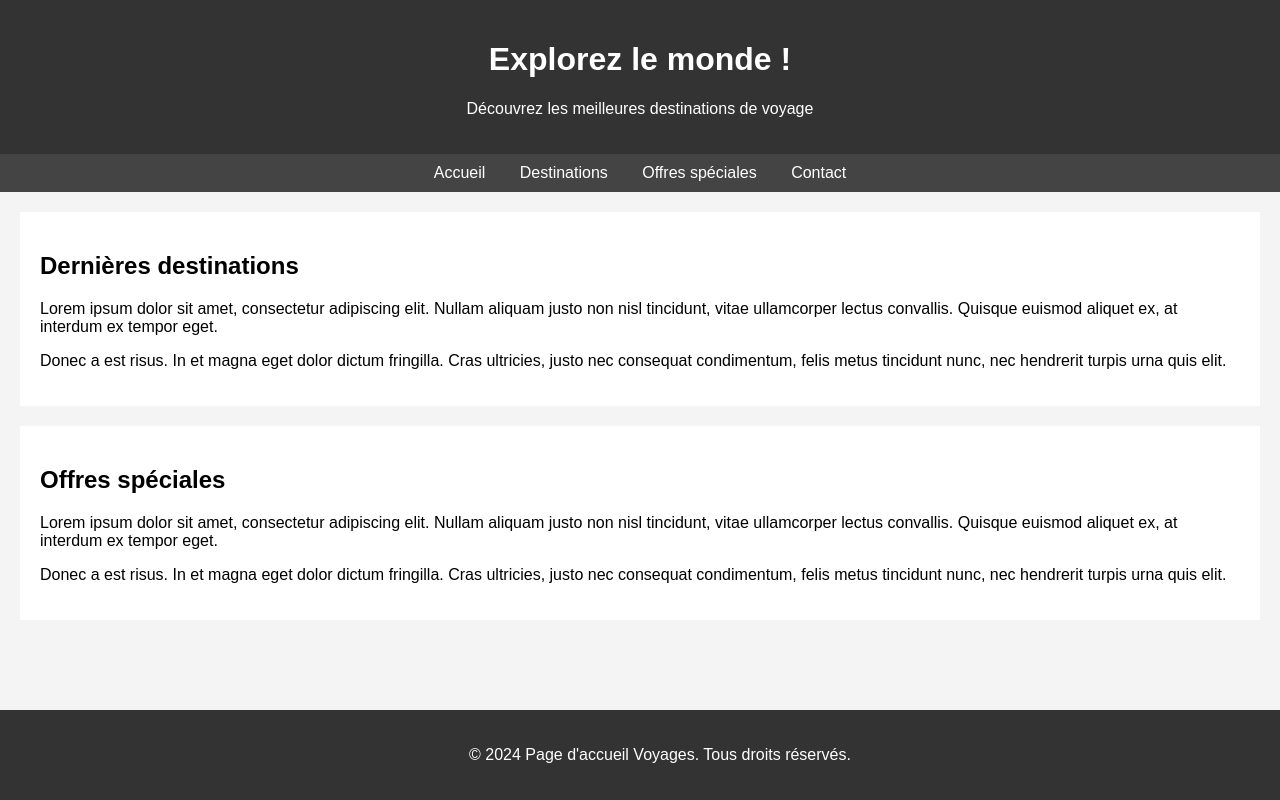
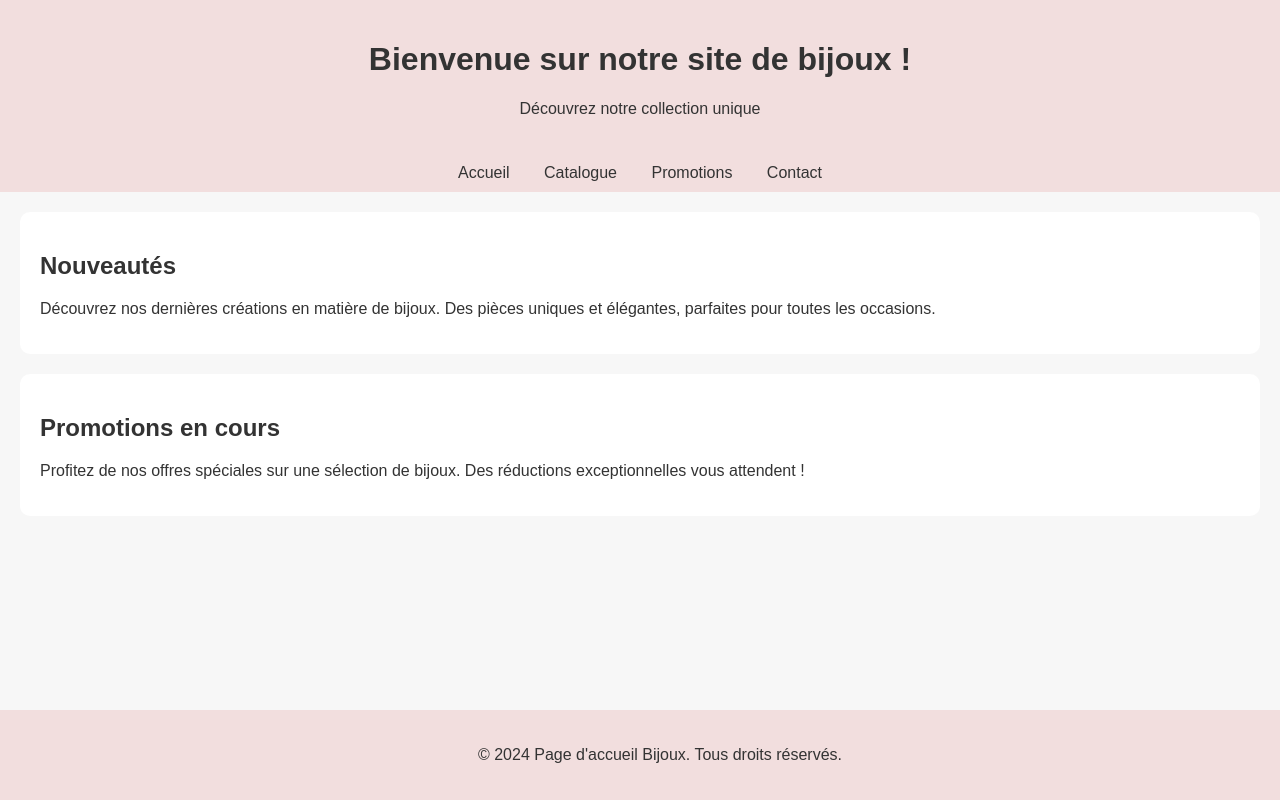
Before and after one commit to leapeguenet/data, a plain HTML site: page index.html in a window 1280 px wide. Drawn offline with Linux system fonts and the light colour scheme.

Commit message:
Update index.html

```diff
--- a/index.html
+++ b/index.html
@@ -2,42 +2,44 @@
 <head>
     <meta charset="UTF-8">
     <meta name="viewport" content="width=device-width, initial-scale=1.0">
-    <title>Page d'accueil Voyages</title>
+    <title>Page d'accueil Bijoux</title>
     <style>
         body {
             font-family: Arial, sans-serif;
             margin: 0;
             padding: 0;
-            background-color: #f4f4f4;
+            background-color: #f7f7f7;
+            color: #333;
         }
         header {
-            background-color: #333;
-            color: #fff;
+            background-color: #f2dede;
+            color: #333;
             padding: 20px;
             text-align: center;
         }
         nav {
-            background-color: #444;
+            background-color: #f2dede;
             padding: 10px;
             text-align: center;
         }
         nav a {
-            color: #fff;
+            color: #333;
             text-decoration: none;
             padding: 10px;
             margin: 0 5px;
         }
         nav a:hover {
-            background-color: #555;
+            background-color: #e6b3b3;
         }
         section {
             padding: 20px;
             margin: 20px;
             background-color: #fff;
+            border-radius: 10px;
         }
         footer {
-            background-color: #333;
-            color: #fff;
+            background-color: #f2dede;
+            color: #333;
             padding: 20px;
             text-align: center;
             position: fixed;
@@ -49,31 +51,29 @@
 <body>
 
 <header>
-    <h1>Explorez le monde !</h1>
-    <p>Découvrez les meilleures destinations de voyage</p>
+    <h1>Bienvenue sur notre site de bijoux !</h1>
+    <p>Découvrez notre collection unique</p>
 </header>
 
 <nav>
     <a href="#">Accueil</a>
-    <a href="#">Destinations</a>
-    <a href="#">Offres spéciales</a>
+    <a href="#">Catalogue</a>
+    <a href="#">Promotions</a>
     <a href="#">Contact</a>
 </nav>
 
 <section>
-    <h2>Dernières destinations</h2>
-    <p>Lorem ipsum dolor sit amet, consectetur adipiscing elit. Nullam aliquam justo non nisl tincidunt, vitae ullamcorper lectus convallis. Quisque euismod aliquet ex, at interdum ex tempor eget. </p>
-    <p>Donec a est risus. In et magna eget dolor dictum fringilla. Cras ultricies, justo nec consequat condimentum, felis metus tincidunt nunc, nec hendrerit turpis urna quis elit.</p>
+    <h2>Nouveautés</h2>
+    <p>Découvrez nos dernières créations en matière de bijoux. Des pièces uniques et élégantes, parfaites pour toutes les occasions.</p>
 </section>
 
 <section>
-    <h2>Offres spéciales</h2>
-    <p>Lorem ipsum dolor sit amet, consectetur adipiscing elit. Nullam aliquam justo non nisl tincidunt, vitae ullamcorper lectus convallis. Quisque euismod aliquet ex, at interdum ex tempor eget.</p>
-    <p>Donec a est risus. In et magna eget dolor dictum fringilla. Cras ultricies, justo nec consequat condimentum, felis metus tincidunt nunc, nec hendrerit turpis urna quis elit.</p>
+    <h2>Promotions en cours</h2>
+    <p>Profitez de nos offres spéciales sur une sélection de bijoux. Des réductions exceptionnelles vous attendent !</p>
 </section>
 
 <footer>
-    <p>&copy; 2024 Page d'accueil Voyages. Tous droits réservés.</p>
+    <p>&copy; 2024 Page d'accueil Bijoux. Tous droits réservés.</p>
 </footer>
 
 </body>
```
